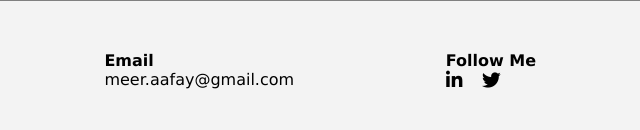
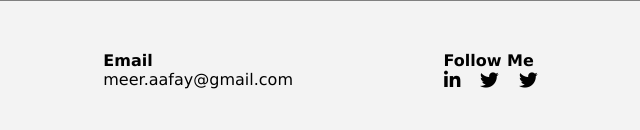
Before and after one commit to Arif-Umrani/portfolio, a plain HTML site: page index.html in a window 1280 px wide. Shown: the part 762-892 px from the top of the page, 215-855 px from the left. Drawn offline with Linux system fonts and the light colour scheme.

Commit message:
add icon in footer

```diff
--- a/index.html
+++ b/index.html
@@ -60,6 +60,7 @@
             <div class="footer-icon">
                 <h3><span><i class="fa-brands fa-linkedin-in fa-beat"></i></span></h3>
                 <h3><span><i class="fa-brands fa-twitter fa-beat"></i></span></h3>
+                <h3><span><i class="fa-brands fa-twitter fa-beat"></i></span></h3>
             </div>
         </div>
         <div class="footer">
```
